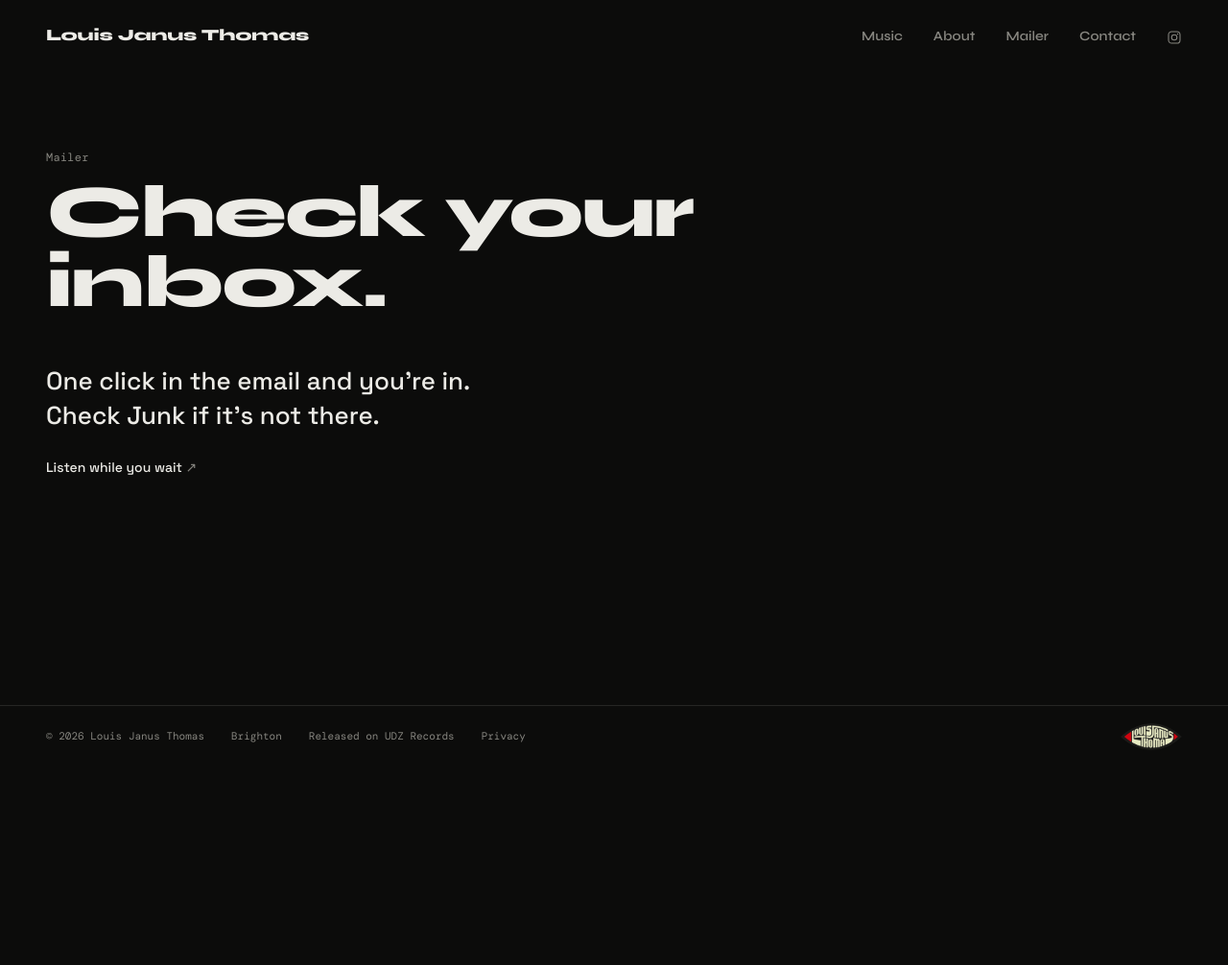
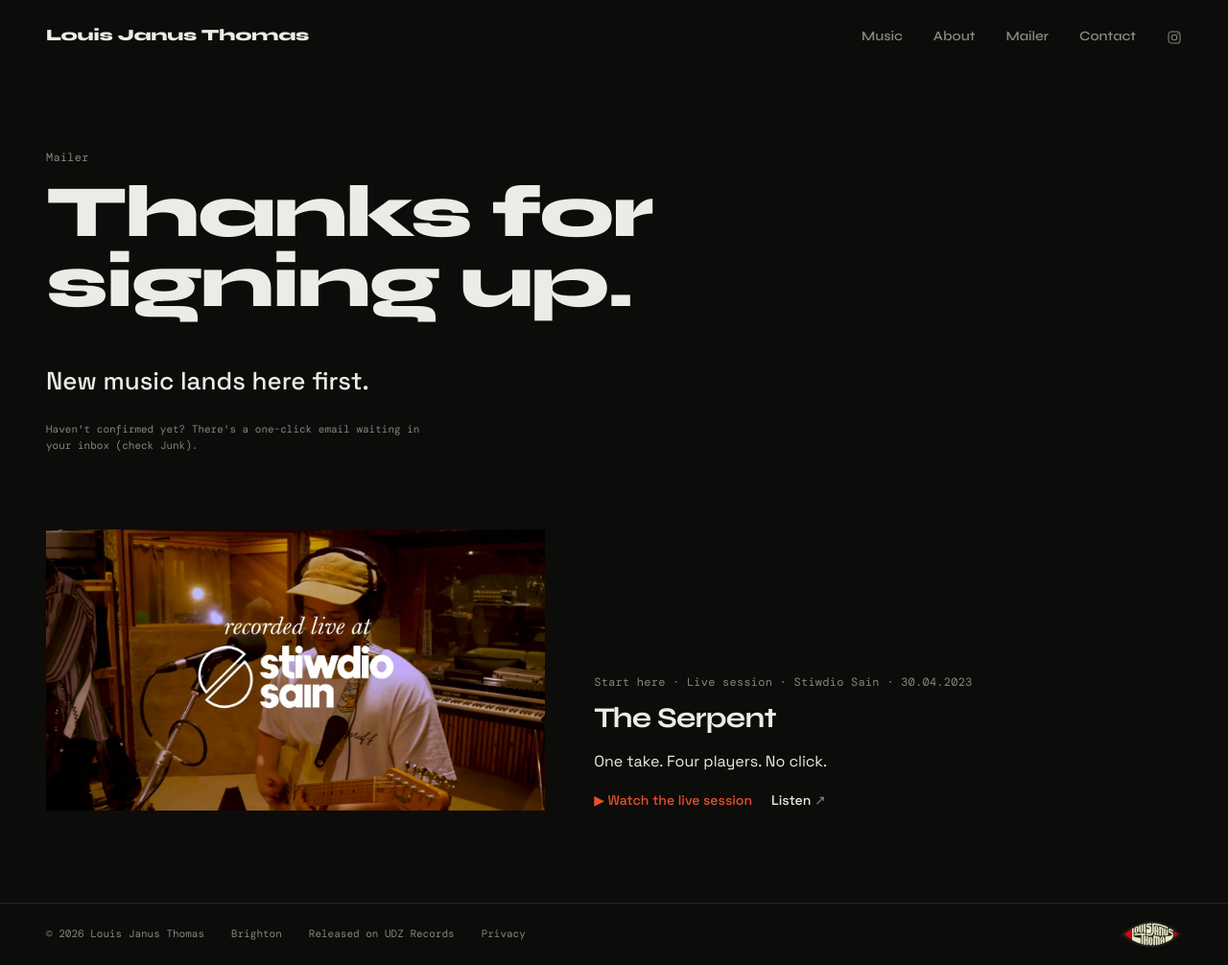
Before and after one commit to LJT0fficial/louisjanusthomas.com, a plain HTML site: page thanks.html in a window 1280 px wide. Shown: the whole page at 96% size. Before the commit the page ends 800 px from the top, so only its background shows below. Drawn offline with Linux system fonts and the light colour scheme.

Commit message:
Thanks page: Thanks for signing up

```diff
--- a/thanks.html
+++ b/thanks.html
@@ -3,11 +3,11 @@
 <head>
 <meta charset="utf-8">
 <meta name="viewport" content="width=device-width, initial-scale=1">
-<title>You&#x27;re in | Louis Janus Thomas</title>
+<title>Thanks | Louis Janus Thomas</title>
 <meta name="description" content="Thanks for joining the mailer.">
 <link rel="canonical" href="https://louisjanusthomas.com/thanks.html">
 <meta property="og:type" content="website"><meta property="og:site_name" content="Louis Janus Thomas"><meta property="og:url" content="https://louisjanusthomas.com/thanks.html">
-<meta property="og:title" content="You&#x27;re in | Louis Janus Thomas"><meta property="og:description" content="Thanks for joining the mailer.">
+<meta property="og:title" content="Thanks | Louis Janus Thomas"><meta property="og:description" content="Thanks for joining the mailer.">
 <meta property="og:image" content="https://louisjanusthomas.com/images/og.jpg"><meta property="og:image:width" content="1200"><meta property="og:image:height" content="630"><meta name="twitter:card" content="summary_large_image">
 <link rel="icon" href="favicon.ico?v=2" sizes="32x32"><link rel="icon" href="images/icon-512.png?v=2" type="image/png"><link rel="apple-touch-icon" href="images/apple-touch-icon.png?v=2">
 <meta name="theme-color" content="#0c0c0b">
@@ -41,9 +41,14 @@ document.addEventListener('submit',function(e){
 <main>
 <section class="page narrow">
   <p class="meta">Mailer</p>
-  <h1>Check your inbox.</h1>
-  <p class="big">One click in the email and you're in.<br>Check Junk if it's not there.</p>
-  <p class="links"><a href="music.html">Listen while you wait</a></p>
+  <h1>Thanks for signing up.</h1>
+  <p class="big">New music lands here first.</p>
+  <p class="fine">Haven't confirmed yet? There's a one-click email waiting in your inbox (check Junk).</p>
+</section>
+<section class="live">
+  <a href="https://www.youtube.com/watch?v=PK1HgKhGvKA" rel="noopener"><img src="images/serpent-live.jpg" alt="The Serpent, recorded live at Stiwdio Sain" width="1400" height="788"></a>
+  <div><p class="meta">Start here · Live session · Stiwdio Sain · 30.04.2023</p><h2>The Serpent</h2><p>One take. Four players. No click.</p>
+  <p class="links"><a class="watch" href="https://www.youtube.com/watch?v=PK1HgKhGvKA" rel="noopener">▶ Watch the live session</a><a href="music.html">Listen</a></p></div>
 </section>
 </main>
 
```
